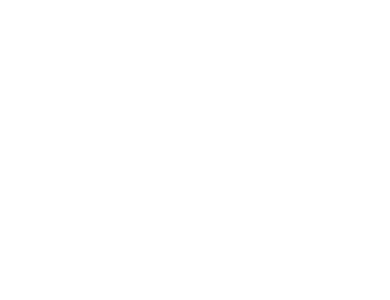
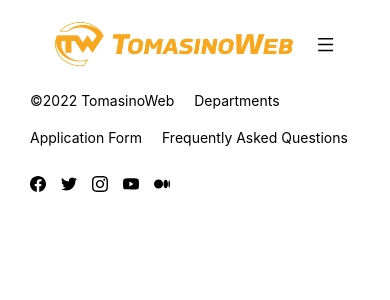
Before and after one commit to TomasinoWeb/tomasinoWebR101, a React (Create React App) app in the folder frontend/: page / in a window 390 px wide. Before the commit this address had no page. Shown: the top 300 px of the page. Built offline with nearby package versions, Linux system fonts and the light colour scheme.

Commit message:
header and footer functionality (yet to add the fonts)

```diff
--- a/frontend/package.json
+++ b/frontend/package.json
@@ -10,6 +10,7 @@
     "react": "^18.2.0",
     "react-dom": "^18.2.0",
     "react-hook-form": "^7.34.2",
+    "react-icons": "^4.4.0",
     "react-router-dom": "^6.3.0",
     "react-scripts": "5.0.1",
     "react-select": "^5.4.0",
--- a/frontend/src/components/footer/Footer.css
+++ b/frontend/src/components/footer/Footer.css
@@ -0,0 +1,45 @@
+.footer {
+    display: flex;
+    justify-content: space-between;
+    align-items: center;
+    padding: 0 30px 0 30px;
+}
+
+.footer-left-col {
+    display: flex;
+    justify-content: center;
+    align-items: center;
+    gap: 33px;
+    font-size: 14px;
+    color: black
+}
+
+.footer-right-col {
+    display: flex;
+    justify-content: center;
+    align-items: center;
+    gap: 15px;
+}
+
+.footer-link:hover {
+    color: var(--lead)
+}
+
+@media only screen and (max-width: 768px) {
+    .footer {
+        flex-direction: column;
+        gap: 30px
+    }
+
+    .footer-left-col {
+        align-items: center;
+        justify-content: flex-start;
+        flex-wrap: wrap;
+        gap: 20px;
+    }
+
+    .footer-right-col {
+        width: 100%;
+        justify-content: flex-start;
+    }
+}
--- a/frontend/src/components/footer/Footer.js
+++ b/frontend/src/components/footer/Footer.js
@@ -1,8 +1,24 @@
 import './footer.css'
+import {Link} from 'react-router-dom'
+import {SiFacebook, SiTwitter, SiInstagram, SiYoutube, SiMedium} from 'react-icons/si'
 
 const Footer = () => {
     return(
-        <></>
+        <div className="footer">
+            <div className="footer-left-col">
+                <p>&copy;2022 TomasinoWeb</p>
+                <Link to="/departments" className='footer-link'>Departments</Link>
+                <Link to="/application" className='footer-link'>Application Form</Link>
+                <Link to="/faq" className='footer-link'>Frequently Asked Questions</Link>
+            </div>
+            <div className="footer-right-col">
+                <span className="footer-icons" href=""><SiFacebook /></span>
+                <span className="footer-icons" href=""><SiTwitter /></span>
+                <span className="footer-icons" href=""><SiInstagram /></span>
+                <span className="footer-icons" href=""><SiYoutube /></span>
+                <span className="footer-icons" href=""><SiMedium /></span>
+            </div>
+        </div>
     )
 }
 
--- a/frontend/src/components/header/Header.js
+++ b/frontend/src/components/header/Header.js
@@ -1,8 +1,61 @@
-import './header.css'
+import "./header.css"
+import logo from "../../assets/TomasinoWeb-Logo-2.png"
+import { AiOutlineMenu, AiOutlineClose } from "react-icons/ai"
+import { Link } from "react-router-dom"
+import { useState, useEffect } from "react"
 
 const Header = () => {
-    return(
-        <></>
+    const [header, setHeader] = useState(false)
+    const [visible, setVisible] = useState(false)
+
+    const changeBackground = () => {
+        if (window.scrollY >= 66) {
+            setHeader(true)
+        } else {
+            setHeader(false)
+        }
+    }
+
+    const toggleVisible = () => {
+        setVisible(!visible)
+    }
+
+    useEffect(() => {
+        changeBackground()
+        window.addEventListener("scroll", changeBackground)
+    }, [])
+
+    return (
+        <div className={header ? "header" : "header transparent"}>
+            <div className='brand'>
+                <Link to="/"><img src={logo} className='logo' alt='logo' /></Link>
+            </div>
+            <span className='hamburger-icon' onClick={toggleVisible}>
+                {visible ? <AiOutlineClose /> : <AiOutlineMenu /> }
+            </span>
+            <div className={visible ? 'nav-container' : 'nav-container invisible'}>
+                <Link
+                    to='/about'
+                    className={header ? "nav-link" : "transparent-nav-link"}>
+                    ABOUT
+                </Link>
+                <Link
+                    to='/r101'
+                    className={header ? "nav-link" : "transparent-nav-link"}>
+                    R101
+                </Link>
+                <Link
+                    to='/faq'
+                    className={header ? "nav-link" : "transparent-nav-link"}>
+                    FAQ
+                </Link>
+                <Link
+                    to='/application'
+                    className={header ? "nav-link" : "transparent-nav-link"}>
+                    APPLY
+                </Link>
+            </div>
+        </div>
     )
 }
 
--- a/frontend/src/components/header/header.css
+++ b/frontend/src/components/header/header.css
@@ -0,0 +1,106 @@
+.header {
+    display: flex;
+    justify-content: space-between;
+    align-items: center;
+    padding: 0 30px 0 30px;
+    background-color: #151F28;
+}
+
+.transparent {
+    background-color: rgba(0, 0, 0, 0);
+}
+
+.logo {
+    width: 288px;
+    height: 88px;
+}
+
+.nav-container {
+    display: flex;
+    justify-content: center;
+    align-items: center;
+    gap: 33px;
+}
+
+.nav-link {
+    color: #FFFFFF;
+}
+
+.nav-link:hover {
+    color: var(--lead);
+}
+
+.transparent-nav-link {
+    color:  #141F28;
+}
+
+.transparent-nav-link:hover {
+    color: var(--lead)
+}
+
+.hamburger-icon {
+    display: none;
+}
+
+
+@media only screen and (max-width: 768px){
+    .hamburger-icon {
+        display: flex;
+        position: absolute;
+        top: 25px;
+        right: 45px;
+        font-size: 1.2em;
+        padding: 10px;
+        border-radius: 100px;
+    }
+    .hamburger-icon:hover {
+        background-color: var(--lead);
+    }
+
+    .header {
+        display: flex;
+        align-items: flex-start;
+        justify-content: center;
+        flex-direction: column;
+        padding: 0
+    }
+
+    .brand {
+        padding-left: 30px;
+    }
+
+    .nav-container {
+        display: flex;
+        justify-content: center;
+        align-items: center;
+        flex-direction: column;
+        gap: 0;
+        height: 200px;
+        padding: 0;
+        width: 100%;
+    }
+
+    .nav-link {
+        width: 100%;
+        padding: 15px 0 15px 30px;
+    }
+
+    .nav-link:hover {
+        background-color: var(--lead);
+    }
+
+    .transparent-nav-link {
+        width: 100%;
+        padding: 15px 0 15px 30px;
+    }
+
+    .transparent-nav-link:hover {
+        background-color: var(--lead);
+    }
+
+    .invisible {
+        display: none;
+    }
+
+
+}
--- a/frontend/src/index.css
+++ b/frontend/src/index.css
@@ -1,3 +1,24 @@
+:root {
+  --primary: #151F28;
+  --secondary: #F7A81E;
+  --lead: #D9D9D9;
+}
+
+* {
+  margin: 0;
+  padding: 0;
+  box-sizing: border-box;
+}
+
+a  {
+  text-decoration: none;
+  color: inherit;
+}
+
+li {
+  color: inherit
+}
+
 body {
   margin: 0;
   font-family: -apple-system, BlinkMacSystemFont, 'Segoe UI', 'Roboto', 'Oxygen',
```
Also changed, not shown: frontend/src/assets/TomasinoWeb-Logo-2.png (added), 1 other file (tests, documents, lock files or other folders).
